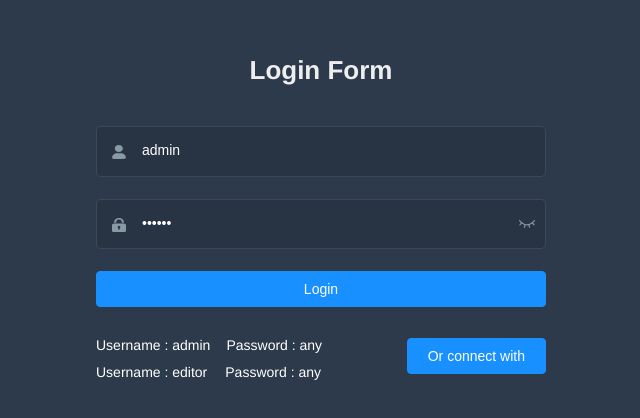
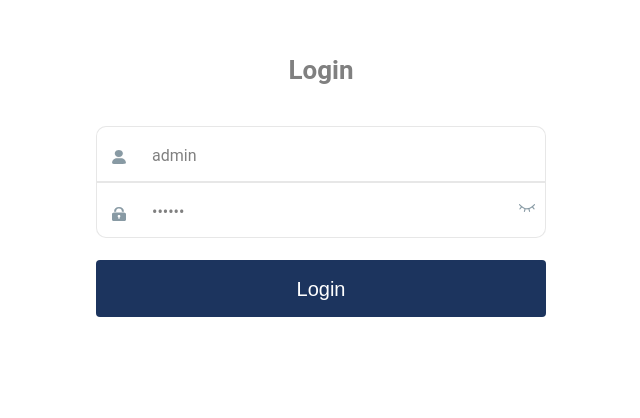
Before and after one commit to BeRay31/ftmd-assessment, a Vue app: page /#/login in a window 1280 px wide. Shown: the part 104-522 px from the top of the page, without its empty margins (319-959 px from the left). Built offline with nearby package versions, Linux system fonts and the light colour scheme.

Commit message:
changed UI design and color

```diff
--- a/src/views/login/index.vue
+++ b/src/views/login/index.vue
@@ -3,10 +3,10 @@
     <el-form ref="loginForm" :model="loginForm" :rules="loginRules" class="login-form" autocomplete="on" label-position="left">
 
       <div class="title-container">
-        <h3 class="title">Login Form</h3>
+        <h3 class="title">Login</h3>
       </div>
 
-      <el-form-item prop="username">
+      <el-form-item prop="username" class="el-form-item--username">
         <span class="svg-container">
           <svg-icon icon-class="user" />
         </span>
@@ -22,7 +22,7 @@
       </el-form-item>
 
       <el-tooltip v-model="capsTooltip" content="Caps lock is On" placement="right" manual>
-        <el-form-item prop="password">
+        <el-form-item prop="password" class="el-form-item--password">
           <span class="svg-container">
             <svg-icon icon-class="password" />
           </span>
@@ -47,20 +47,6 @@
 
       <el-button :loading="loading" type="primary" style="width:100%;margin-bottom:30px;" @click.native.prevent="handleLogin">Login</el-button>
 
-      <div style="position:relative">
-        <div class="tips">
-          <span>Username : admin</span>
-          <span>Password : any</span>
-        </div>
-        <div class="tips">
-          <span style="margin-right:18px;">Username : editor</span>
-          <span>Password : any</span>
-        </div>
-
-        <el-button class="thirdparty-button" type="primary" @click="showDialog=true">
-          Or connect with
-        </el-button>
-      </div>
     </el-form>
 
     <el-dialog title="Or connect with" :visible.sync="showDialog">
@@ -205,8 +191,9 @@ export default {
 /* Detail see https://github.com/PanJiaChen/vue-element-admin/pull/927 */
 
 $bg:#283443;
-$light_gray:#fff;
+$light_gray: gray;
 $cursor: #fff;
+$deep_blue: #1c345e;
 
 @supports (-webkit-mask: none) and (not (cater-color: $cursor)) {
   .login-container .el-input input {
@@ -228,7 +215,9 @@ $cursor: #fff;
       border-radius: 0px;
       padding: 12px 5px 12px 15px;
       color: $light_gray;
-      height: 47px;
+      height: 57px;
+      font-size: 16px;
+      font-family: "Roboto";
       caret-color: $cursor;
 
       &:-webkit-autofill {
@@ -238,19 +227,37 @@ $cursor: #fff;
     }
   }
 
-  .el-form-item {
-    border: 1px solid rgba(255, 255, 255, 0.1);
-    background: rgba(0, 0, 0, 0.1);
-    border-radius: 5px;
+  .el-button {
+    height: 57px;
+    font-size: 20px;
+    background: $deep_blue;
+    border: 0;
+  }
+
+  .el-form-item--username {
+    border: 1px solid rgba(27, 27, 27, 0.1);
+    background: white;
+    border-top-left-radius: 10px;
+    border-top-right-radius: 10px;
+    color: #454545;
+    margin-bottom: 0%;
+  }
+
+  .el-form-item--password {
+    border: 1px solid rgba(27, 27, 27, 0.1);
+    background: white;
+    border-bottom-left-radius: 10px;
+    border-bottom-right-radius: 10px;
     color: #454545;
   }
+
 }
 </style>
 
 <style lang="scss" scoped>
-$bg:#2d3a4b;
+$bg:#fff;
 $dark_gray:#889aa4;
-$light_gray:#eee;
+$light_gray:gray;
 
 .login-container {
   min-height: 100%;
@@ -283,7 +290,7 @@ $light_gray:#eee;
     padding: 6px 5px 6px 15px;
     color: $dark_gray;
     vertical-align: middle;
-    width: 30px;
+    width: 40px;
     display: inline-block;
   }
 
@@ -291,6 +298,7 @@ $light_gray:#eee;
     position: relative;
 
     .title {
+      font-family: 'Roboto';
       font-size: 26px;
       color: $light_gray;
       margin: 0px auto 40px auto;
```
